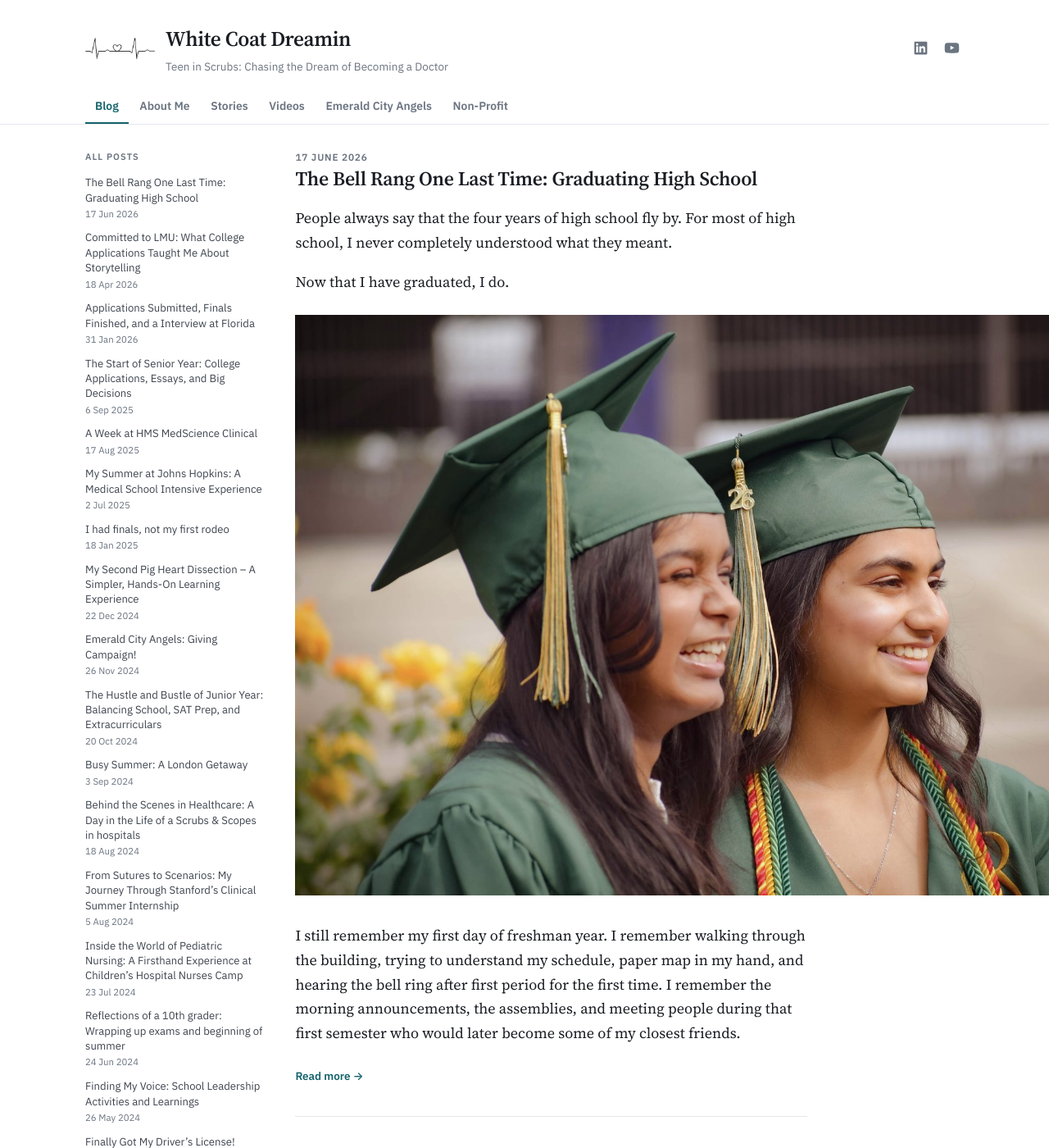
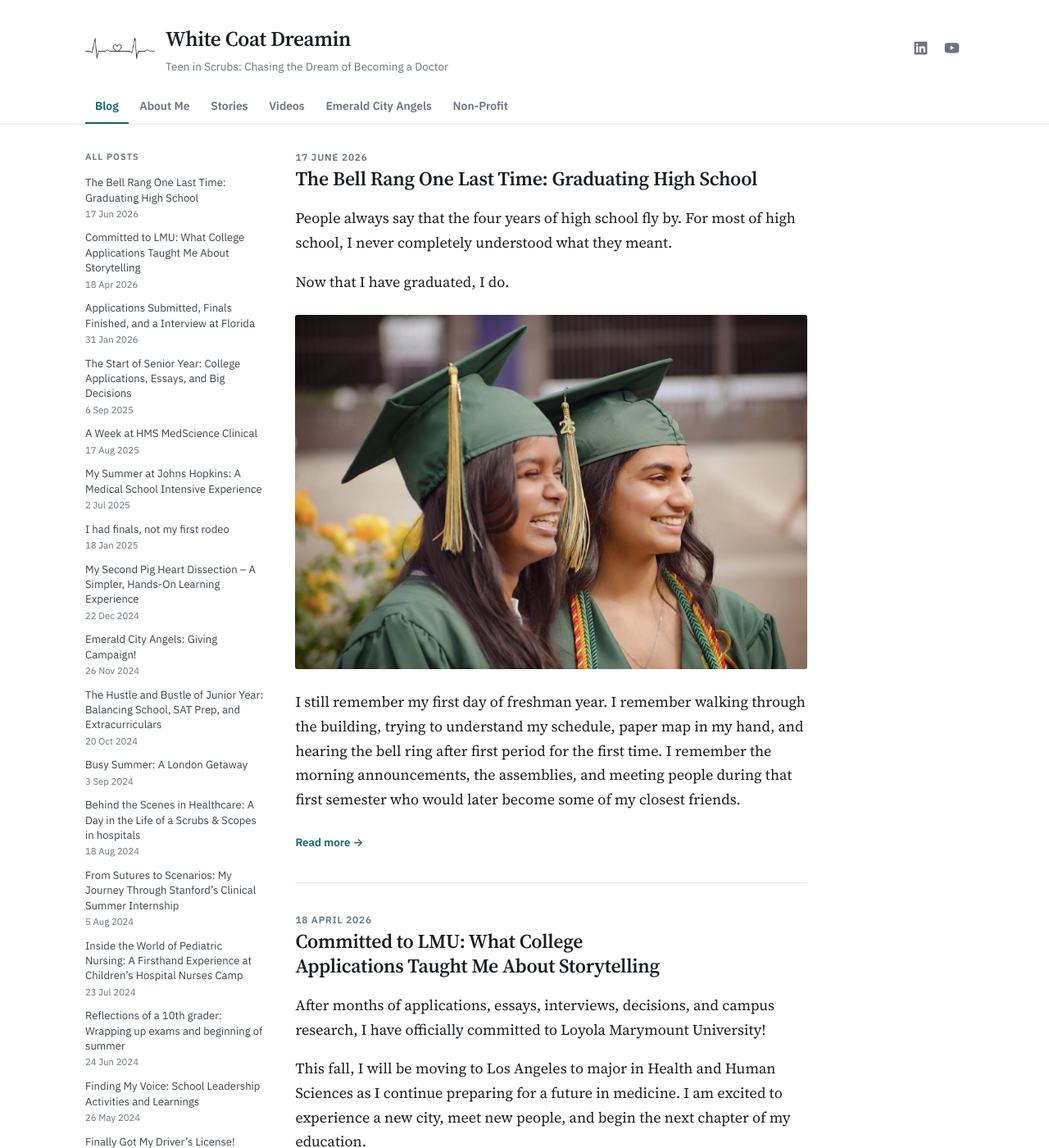
Before and after one commit to AITrekker/whitecoatdreamin, a Jekyll site: the page built from index.html, in a window 1280 px wide and 1400 px high. Shown: the whole window at 82% size. Built offline with Jekyll 4.4.1, drawn with Linux system fonts in a browser that asks for light colours; the list of posts is cut into pages by our own code.

Commit message:
Keep home-page excerpt images inside the reading column
`.entry img` capped images at the column width, but index.html wraps
each excerpt in `.item`, not `.entry`, so the rule never reached them.
Excerpt images rendered at their intrinsic width — up to 1024px against
a 624px column — pushing the home page 112px wider than the viewport and
making it scroll sideways. Six excerpts were affected. Extend the rule,
and the figure margin with it, so excerpt figures stop inheriting the
browser's 40px indent.

Shorten the Stories image credit to "Washington State Senate".

Co-Authored-By: Claude Opus 5 <noreply@anthropic.com>

```diff
--- a/assets/css/main.css
+++ b/assets/css/main.css
@@ -185,8 +185,9 @@ a:hover { color: var(--accent-lo); }
 }
 
 /* WordPress leftovers rendered sanely */
-.entry img, .entry figure img { max-width: 100%; height: auto; display: block; border-radius: 3px; }
-.entry figure { margin: 1.6rem 0; }
+/* `.item` covers the home-page excerpts, which are not wrapped in `.entry`. */
+.entry img, .entry figure img, .item img { max-width: 100%; height: auto; display: block; border-radius: 3px; }
+.entry figure, .item figure { margin: 1.6rem 0; }
 .entry figcaption {
   font-family: var(--sans); font-size: .78rem; color: var(--muted);
   margin-top: .5rem; text-align: center;
```
Also changed, not shown: pages/stories.md (+1 -1 lines).
